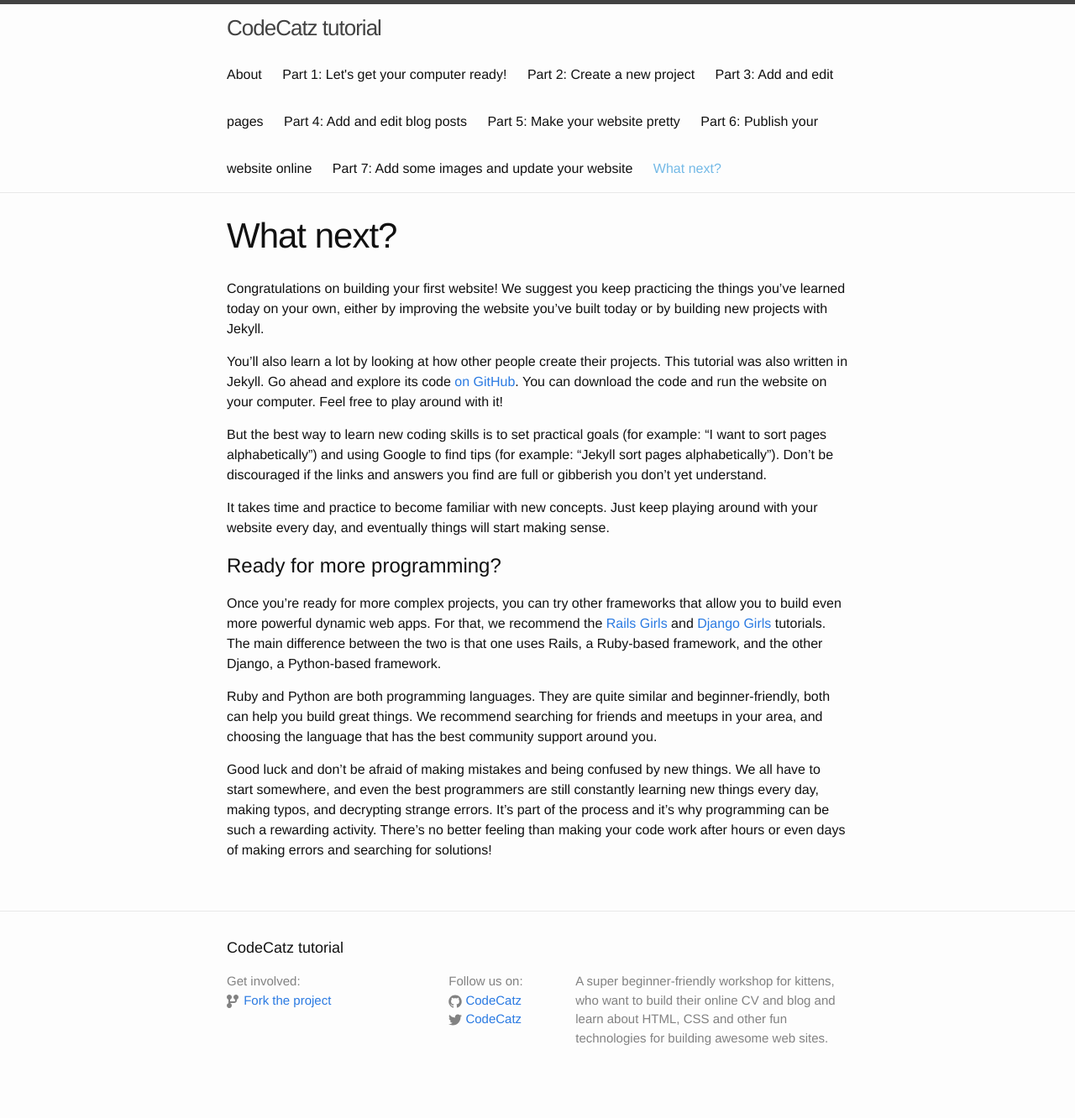
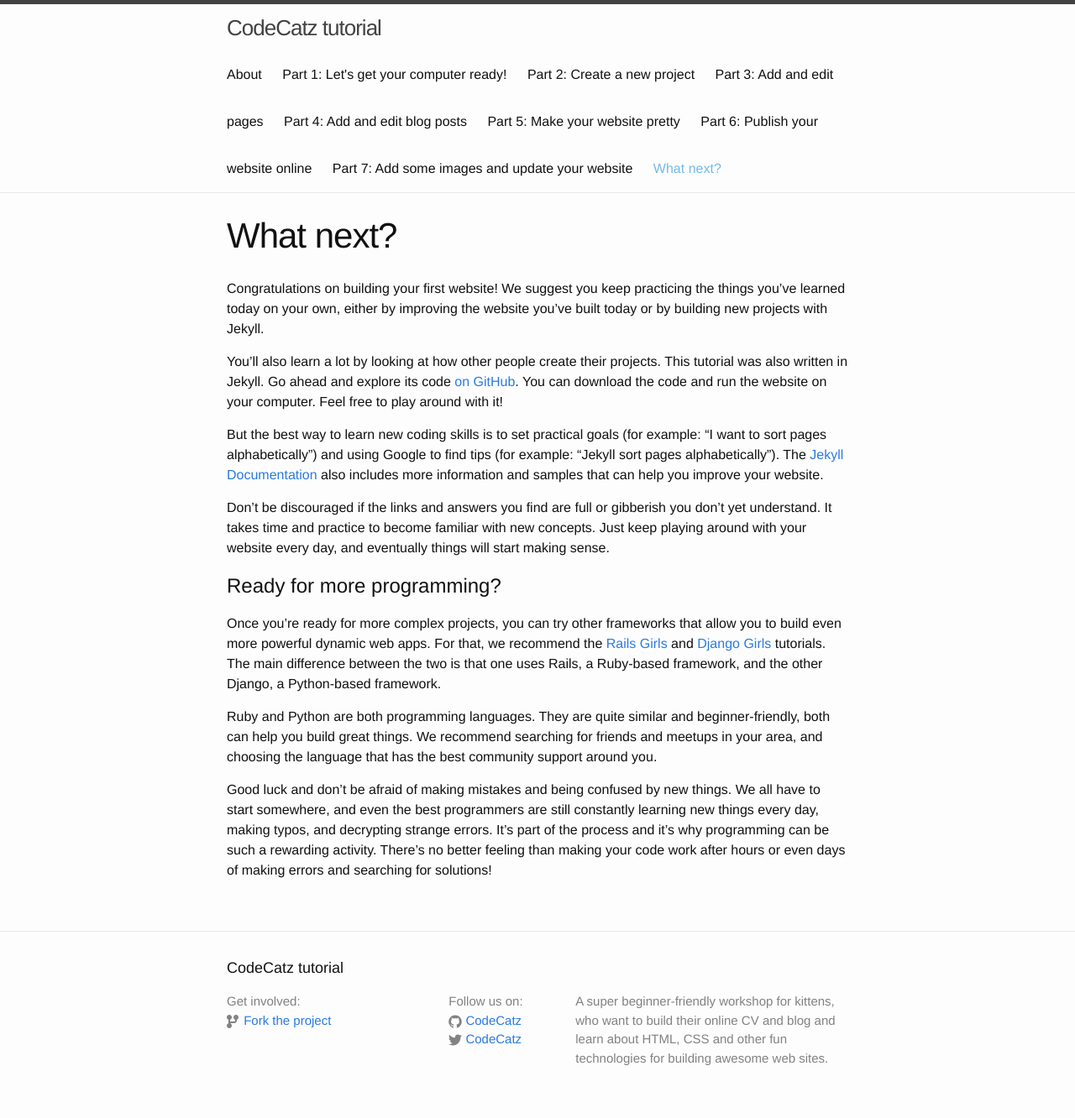
Before and after one commit to CodeCatz/codecatz-tutorial, a Jekyll site: the page built from what-next.md, in a window 1280 px wide. Shown: the whole page at 84% size. Built offline with Jekyll 4.4.1, drawn with Linux system fonts in a browser that asks for light colours; before the commit the page ends 1308 px from its top, so only the background shows below that.

Commit message:
minor content edits

```diff
--- a/what-next.md
+++ b/what-next.md
@@ -8,9 +8,9 @@ Congratulations on building your first website! We suggest you keep practicing t
 
 You'll also learn a lot by looking at how other people create their projects. This tutorial was also written in Jekyll. Go ahead and explore its code <a href="{{ site.repository }}" target="_blank">on GitHub</a>. You can download the code and run the website on your computer. Feel free to play around with it!
 
-But the best way to learn new coding skills is to set practical goals (for example: "I want to sort pages alphabetically") and using Google to find tips (for example: "Jekyll sort pages alphabetically"). Don't be discouraged if the links and answers you find are full or gibberish you don't yet understand.
+But the best way to learn new coding skills is to set practical goals (for example: "I want to sort pages alphabetically") and using Google to find tips (for example: "Jekyll sort pages alphabetically"). The <a href="http://jekyllrb.com/docs/home/" target="_blank">Jekyll Documentation</a> also includes more information and samples that can help you improve your website.
 
-It takes time and practice to become familiar with new concepts. Just keep playing around with your website every day, and eventually things will start making sense.
+Don't be discouraged if the links and answers you find are full or gibberish you don't yet understand. It takes time and practice to become familiar with new concepts. Just keep playing around with your website every day, and eventually things will start making sense.
 
 # Ready for more programming?
 
```
Also changed, not shown: 3-pages/index.md (+0 -2 lines).
